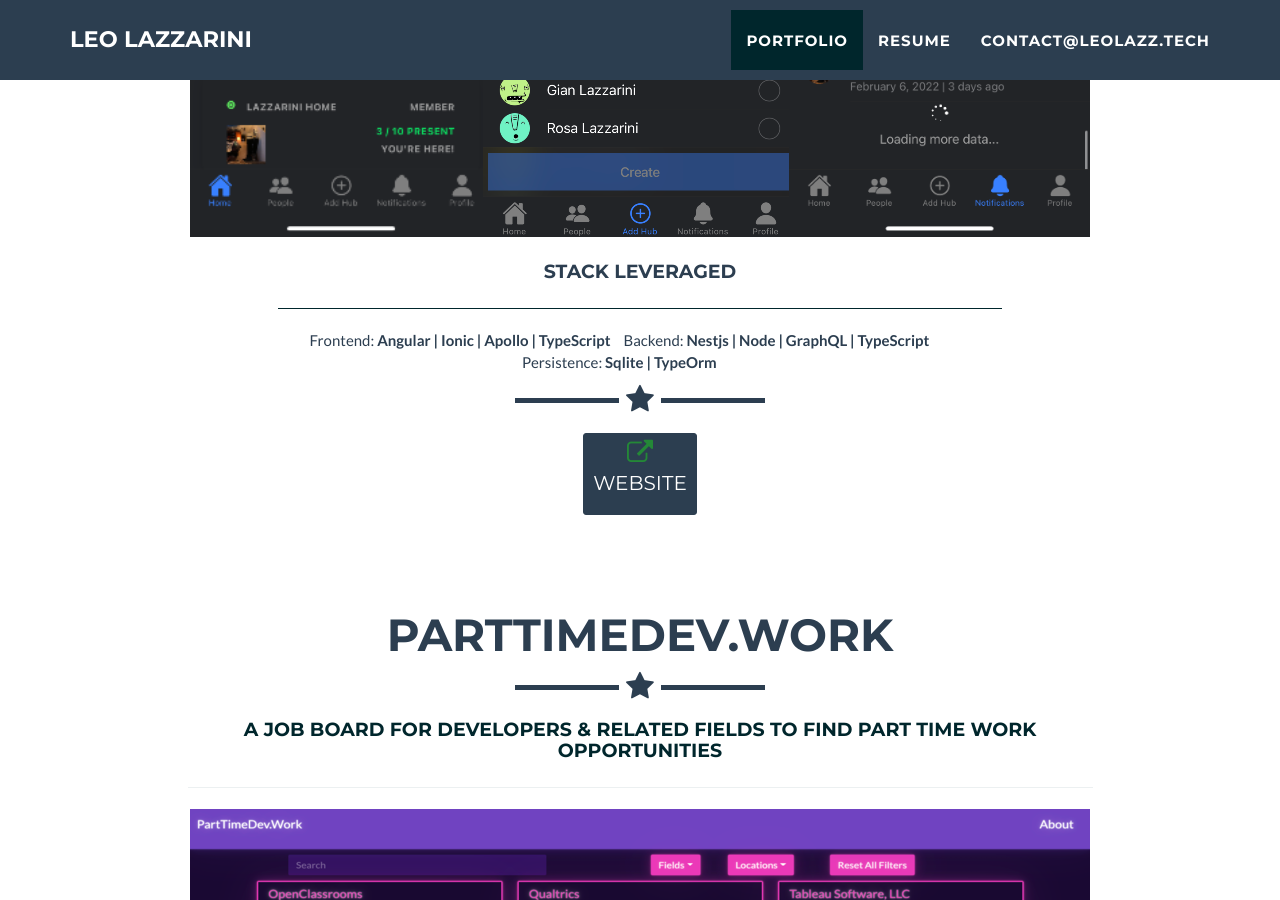
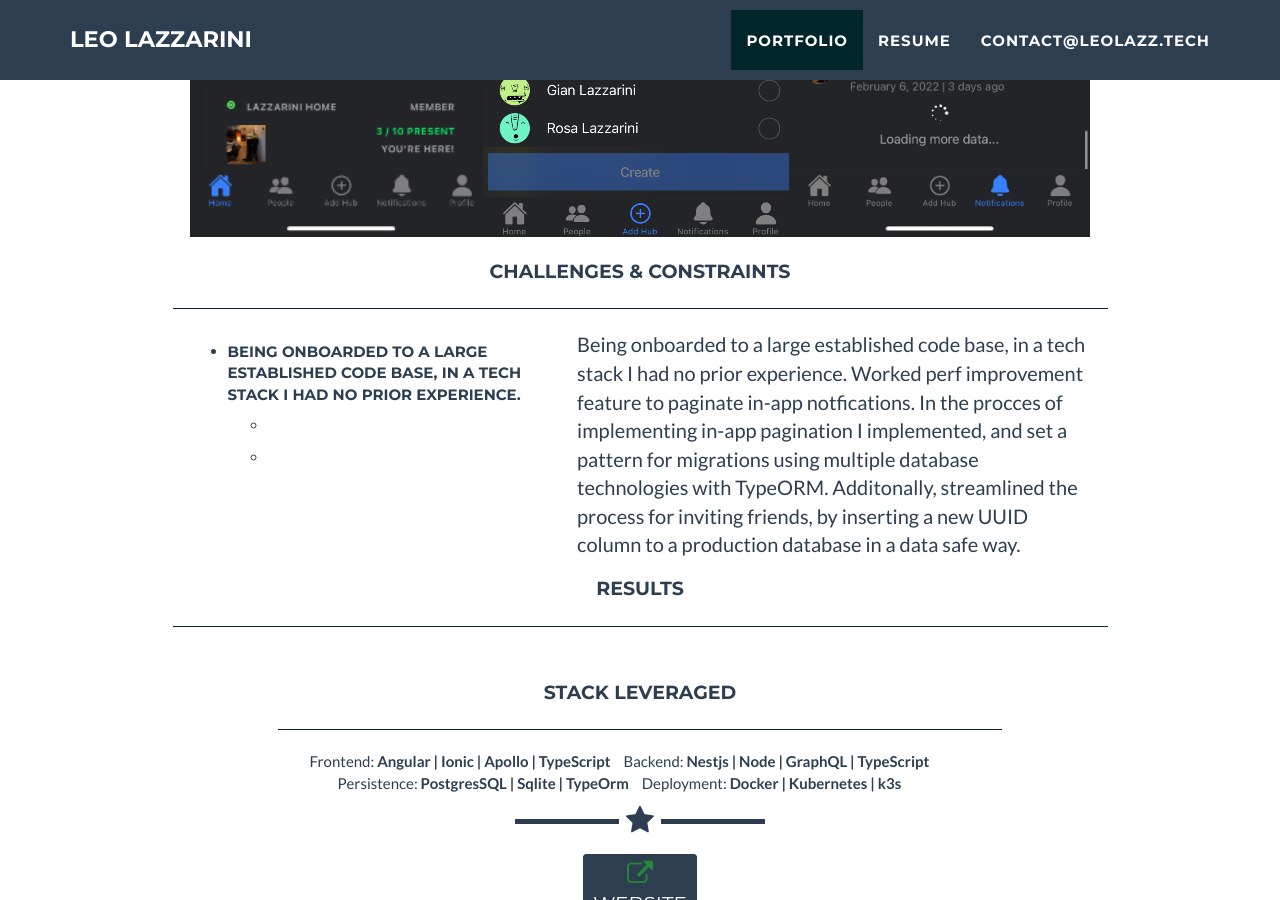
Before and after one commit to leolazz/Portfolio-Jekyll, a Jekyll site: the page built from _posts/2021-10-01-lazztech.markdown, in a window 1280 px wide and 900 px high, scrolled down 1653 px. Built offline with Jekyll 4.4.1, drawn with Linux system fonts in a browser that asks for light colours; some of the changed text lies outside the part shown.

Commit message:
added content to lazztech, changed word in 2bedone-app

```diff
--- a/_includes/portfolio_list.html
+++ b/_includes/portfolio_list.html
@@ -23,13 +23,17 @@
       <div class="col-lg-5 li-h5" >{{post.whyBullets}}</div>
       <div class="col-lg-7" ><p >{{post.why}}</p></div>
     </div>
-
+    {% endif %}
 
     <div class="row">
       <h4 class="text-center">Challenges & Constraints</h4>
       <hr class="hr-green">
-      <div class="col-lg-6 li-h5" ><p >{{post.challengesB1}}</p></div>
-      <div class="col-lg-6 li-h5" >{{post.challengesB2}}</div>
+      {% if post.challengesB1 %}
+      <div class="col-lg-5 li-h5" ><p >{{post.challengesB1}}</p></div>
+      {% endif %}
+      {% if post.challenges %}
+      <div class="col-lg-7" ><p >{{post.challenges}}</p></div>
+      {% endif %}
     </div>
 
     <div class="row">
@@ -37,7 +41,6 @@
       <hr class="hr-green">
       <div class="col-lg-12 text-center" ><p >{{post.results}}</p></div>
     </div>
-    {% endif %}
 
 
         <div class="col-lg-10 col-lg-offset-1 ">
--- a/_posts/2014-07-17-2bedone-app.markdown
+++ b/_posts/2014-07-17-2bedone-app.markdown
@@ -12,7 +12,7 @@ why: While getting on boarded to work the LazzTech hub app I relized that since
 whyBullets: <ul class="ul-p">
   <li>Accelerate on boarding</li>
   <li>expand my understanding of a new stack</li>
-  <li>learn about developing a dedicated cross platform experience</li>
+  <li>learn about designing a dedicated cross platform experience</li>
   </ul>
 challenges:
 challengesB1: <ul class="ul-p">
--- a/_posts/2021-10-01-lazztech.markdown
+++ b/_posts/2021-10-01-lazztech.markdown
@@ -1,14 +1,24 @@
 ---
 title: LazzTech Hub
 company: Lazztech LLC
-website: https://lazz.tech/product-announcement-lazztech-hub/
+website: https://lazz.tech/lazztech-hub-winter-updates/
 frontend: Angular | Ionic | Apollo | TypeScript
 backend: Nestjs | Node | GraphQL | TypeScript
-persistence: Sqlite | TypeOrm
+persistence: PostgresSQL | Sqlite | TypeOrm
+deployment: Docker | Kubernetes | k3s
 project-date: April 2014
 client: Start Bootstrap
 category: Web Development
 description: A geolocation-based social app
+work-involved:
+challenges: Being onboarded to a large established code base, in a tech stack I had no prior experience. Worked perf improvement feature to paginate in-app notfications. In the procces of implementing in-app pagination I implemented, and set a pattern for migrations using multiple database technologies with TypeORM. Additonally, streamlined the process for inviting friends, by inserting a new UUID column to a production database in a data safe way.
+challengesB1: <ul class="ul-p">
+  <li>Being onboarded to a large established code base, in a tech stack I had no prior experience.</li>
+  <ul class="ul-p">
+  <li></li>
+  <li></li>
+  </ul>
+  </ul>
 layout: default
 modal-id: 1
 date: October 2021 - Ongoing
```
